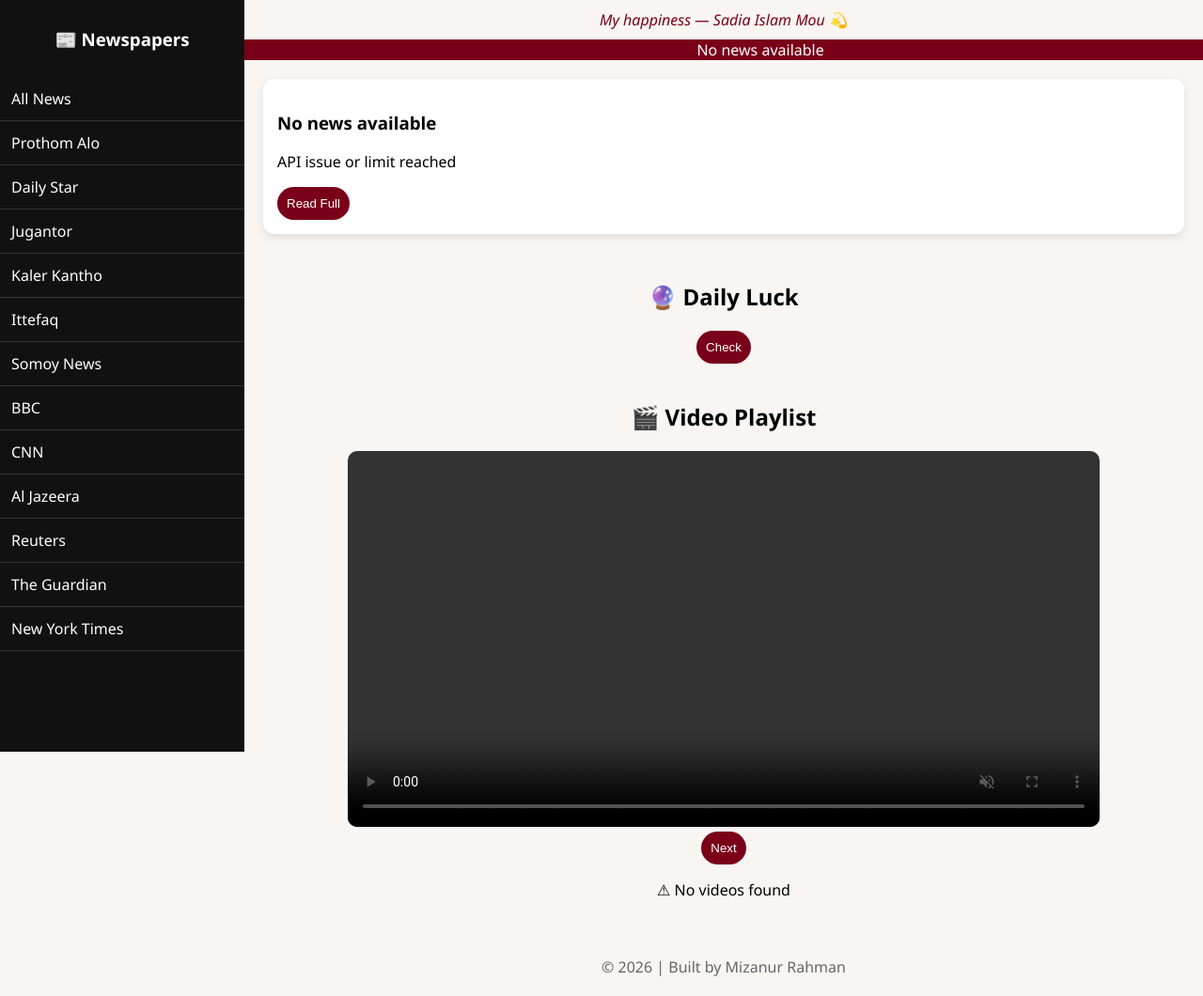
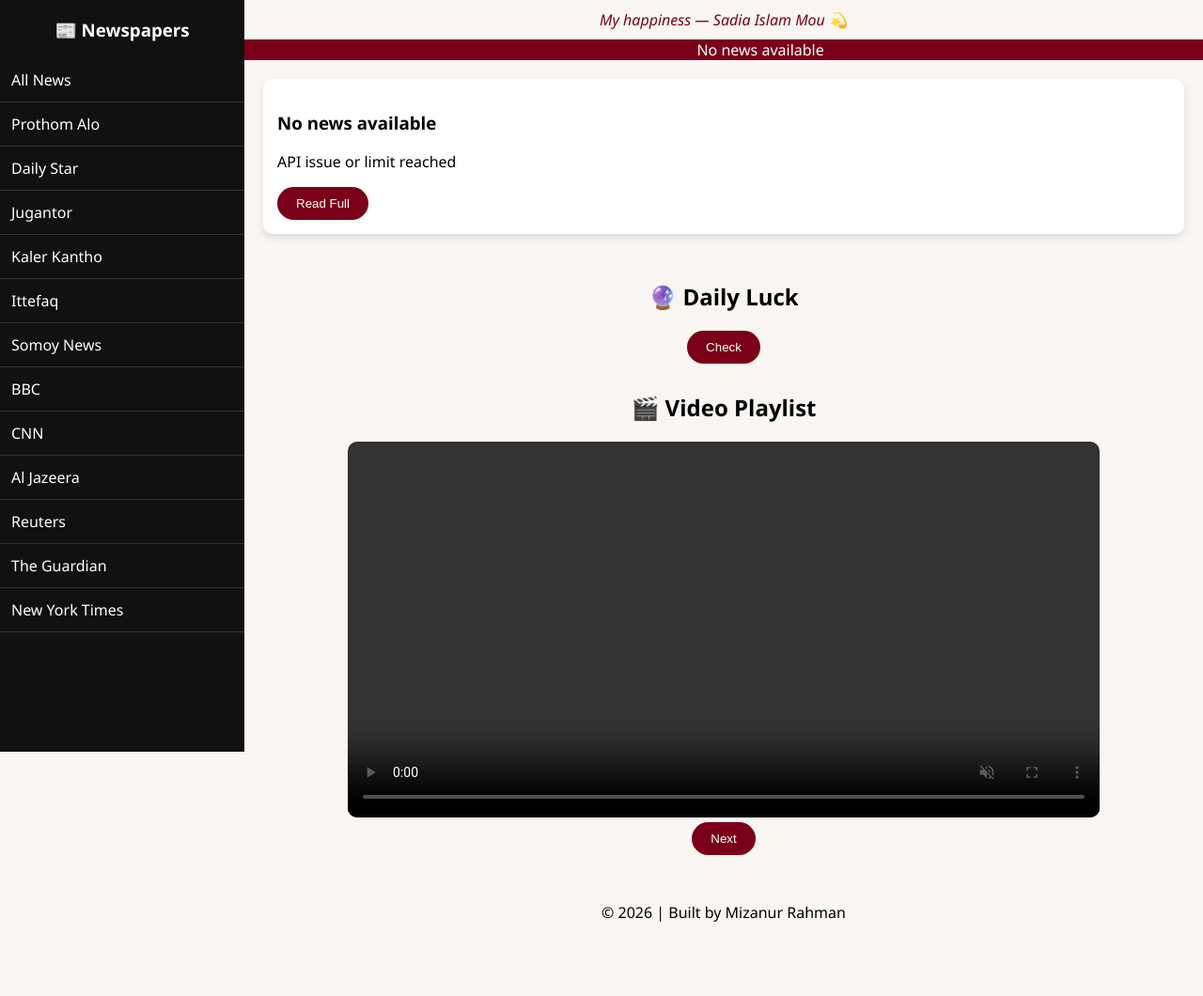
Before and after one commit to mizan918/news-ready-app, a Flask app: page / in a window 1280 px wide. Shown: the part 126-1186 px from the top of the page at 94% size. After the commit the page ends 1107 px from the top, so only its background shows below. Run offline with Flask 3, Linux system fonts and the light colour scheme; data that the repository does not hold is empty.

Commit message:
Update index.html

```diff
--- a/news_ready_app/templates/index.html
+++ b/news_ready_app/templates/index.html
@@ -6,7 +6,11 @@
 
 <style>
 
-body { margin:0; font-family:'Segoe UI'; background:#f8f5f2; }
+body {
+    margin:0;
+    font-family:'Segoe UI';
+    background:#f8f5f2;
+}
 
 /* HEADER */
 header {
@@ -17,7 +21,9 @@ header {
 }
 
 /* LAYOUT */
-.wrapper { display:flex; }
+.wrapper {
+    display:flex;
+}
 
 /* SIDEBAR */
 .sidebar {
@@ -30,15 +36,14 @@ header {
 
 .sidebar h3 {
     text-align:center;
-    padding:10px;
 }
 
 .sidebar a {
     display:block;
     padding:12px;
-    border-bottom:1px solid #333;
     color:white;
     text-decoration:none;
+    border-bottom:1px solid #333;
 }
 
 .sidebar a:hover {
@@ -46,14 +51,16 @@ header {
 }
 
 /* MAIN */
-.main { flex:1; }
+.main {
+    flex:1;
+}
 
 /* LOVE */
 .love-line {
     text-align:center;
     padding:10px;
+    color:#7a0019;
     font-style:italic;
-    color:#7a0019;
 }
 
 /* TICKER */
@@ -81,10 +88,10 @@ header {
     100% { transform:translateX(-100%); }
 }
 
-/* NEWS GRID */
+/* NEWS */
 .container {
     display:grid;
-    grid-template-columns:repeat(auto-fit,minmax(300px,1fr));
+    grid-template-columns:repeat(auto-fit,minmax(280px,1fr));
     gap:20px;
     padding:20px;
 }
@@ -92,22 +99,13 @@ header {
 .card {
     background:white;
     padding:15px;
-    border-radius:12px;
-    box-shadow:0 4px 10px rgba(0,0,0,0.1);
+    border-radius:10px;
+    box-shadow:0 4px 8px rgba(0,0,0,0.1);
 }
 
 .card img {
     width:100%;
-    border-radius:10px;
-}
-
-/* BUTTON */
-button {
-    padding:10px;
-    background:#7a0019;
-    color:white;
-    border:none;
-    border-radius:20px;
+    border-radius:8px;
 }
 
 /* LUCK */
@@ -119,7 +117,7 @@ button {
 /* VIDEO */
 .video-box {
     max-width:800px;
-    margin:40px auto;
+    margin:30px auto;
     text-align:center;
 }
 
@@ -132,7 +130,15 @@ video {
 footer {
     text-align:center;
     padding:20px;
-    color:#666;
+}
+
+button {
+    padding:10px 20px;
+    background:#7a0019;
+    color:white;
+    border:none;
+    border-radius:20px;
+    cursor:pointer;
 }
 
 </style>
@@ -205,7 +211,6 @@ footer {
 <h2>🎬 Video Playlist</h2>
 <video id="video-player" controls autoplay muted></video>
 <button onclick="nextVideo()">Next</button>
-<p id="no-video-msg"></p>
 </div>
 
 <footer>
@@ -243,14 +248,11 @@ function generateLuck() {
 }
 
 /* VIDEO */
-const videos = {{ videos | default([]) | tojson | safe }};
+const videos = {{ videos | tojson }};
 let i=0;
 
 function play(){
-    if(videos.length===0){
-        document.getElementById("no-video-msg").innerText="⚠ No videos found";
-        return;
-    }
+    if(videos.length===0) return;
     document.getElementById("video-player").src = videos[i];
 }
 
```
